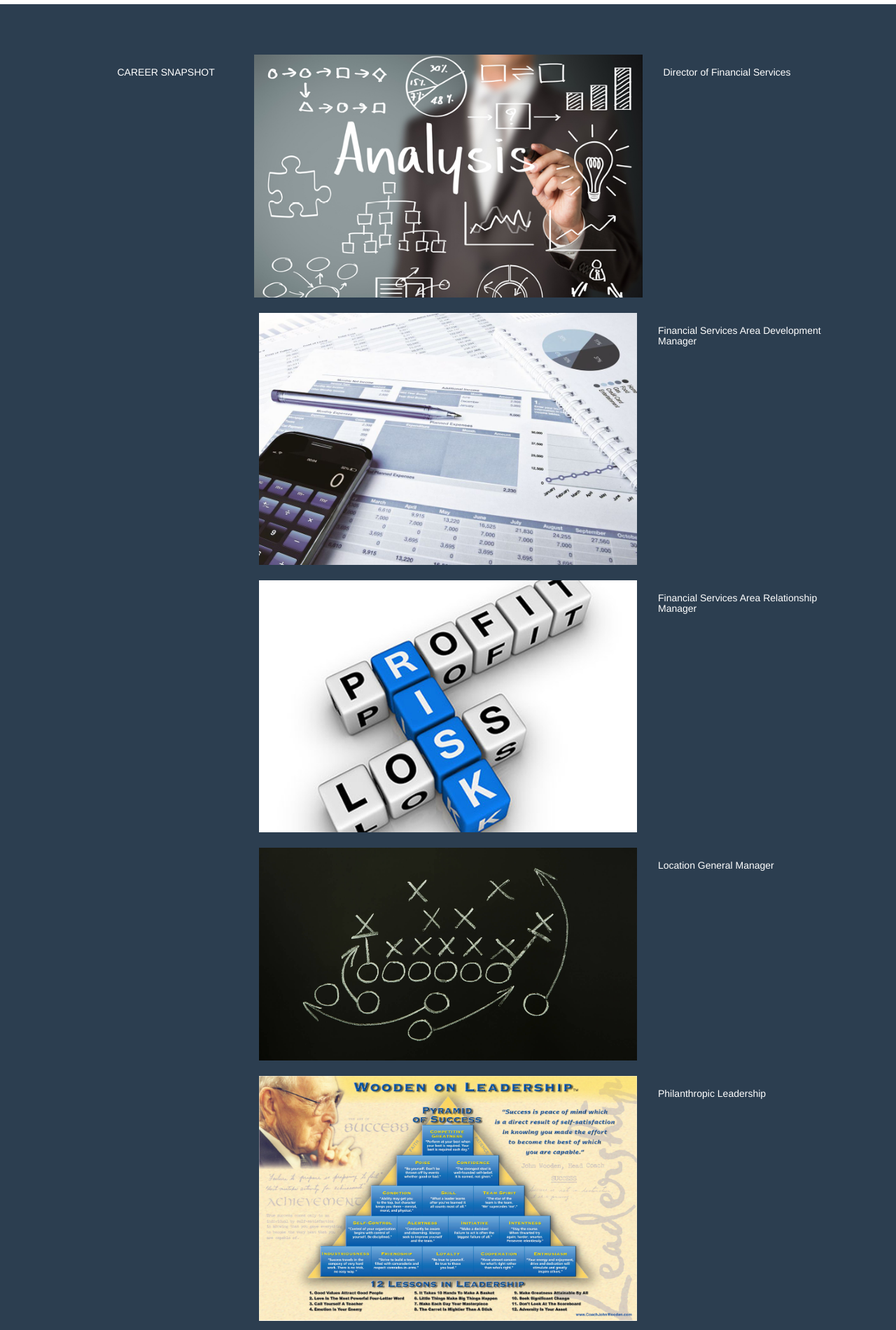
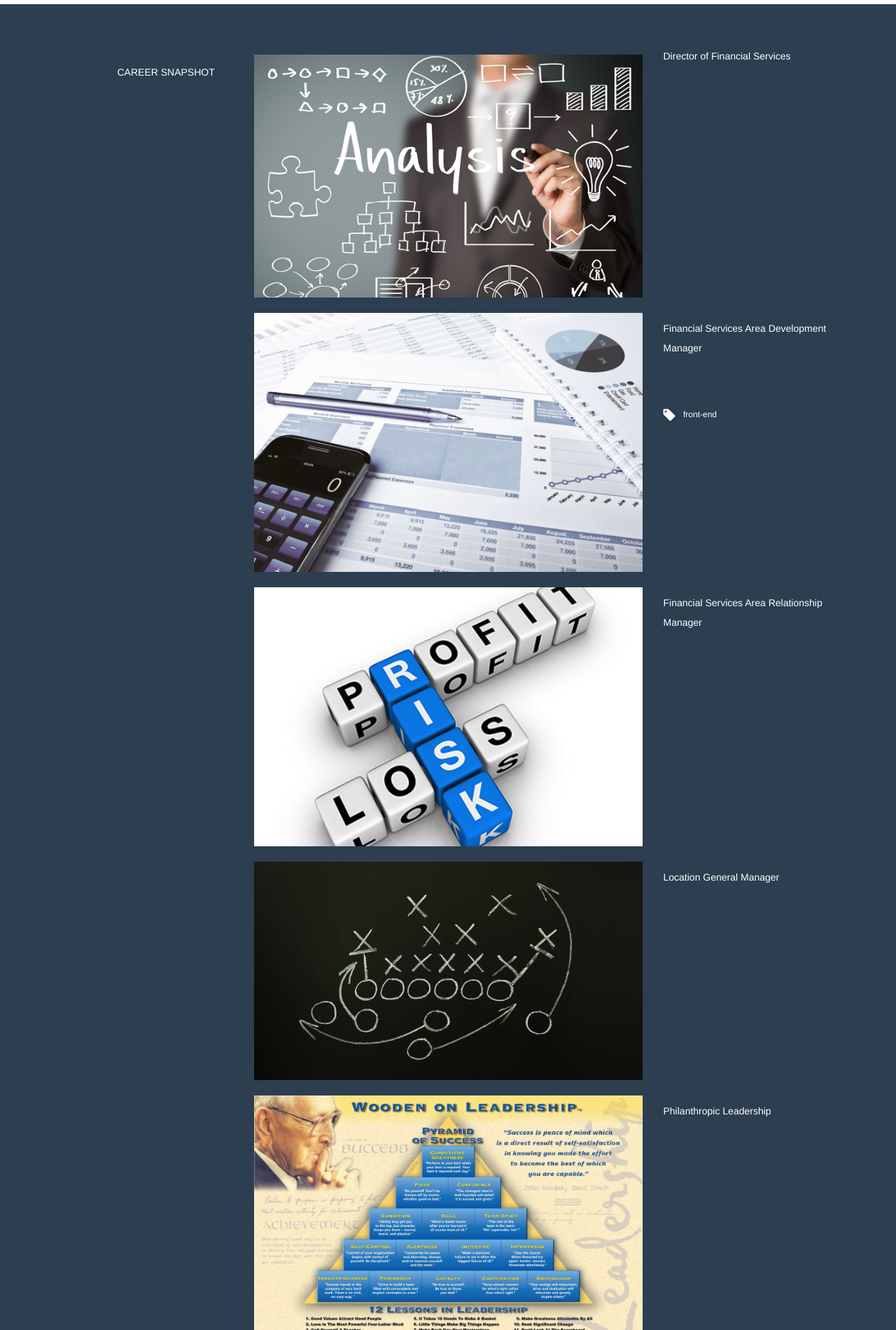
Before and after one commit to ljreader/Stephen-A-Reader, a plain HTML site: page index.html in a window 1280 px wide. Shown: the part 1260-3160 px from the top of the page at 70% size. Drawn offline with nearby package versions, Linux system fonts and the light colour scheme.

Commit message:
straightened portfolio pics

```diff
--- a/index.html
+++ b/index.html
@@ -107,58 +107,66 @@
 	<div id="portfolio">
 		<div class="container">
 			<div class="row">
+				<!-- Career Snapshot -->
 				<div class="col-lg-2 col-lg-offset-1"><br>
 					<h5>CAREER SNAPSHOT</h5>
 				</div>
 				<div class="col-lg-6">
 					<p><img class="img-responsive" src="assets\images\BusinessAnalysis.jpg" alt=""></p>
 				</div>
-				<div class="col-lg-3"><br>
-					<h5>Director of Financial Services</h5>
-					<p></p>
+				<div class="col-lg-3">
+					<p>Director of Financial Services</p>
+					<p><more><br/><br/>
+						<sm></sm></more>
+					</p>
 				</div>
-
-				<div id="treeTag"></div>
-				</div>
+				<!-- Financial Services Area Development Manager -->
 				<div class="col-lg-6 col-lg-offset-3">
 					<p><img class="img-responsive" src="assets\images\dataImage.jpg" alt=""></p>
 				</div>
 				<div class="col-lg-3"><br>
-					<h5>Financial Services Area Development Manager</h5>
-					<p></p>
+					<p>Financial Services Area Development Manager</p>
+					<p><more><br/><br/>
+						<sm><i class="icon-tag"></i> front-end</sm></more>
+					</p>
 				</div>
-
-				<div id="treeTag"></div>
+				<!-- Financial Services Area Relationship Manager -->
 				<div class="col-lg-6 col-lg-offset-3">
 					<p><img class="img-responsive" src="assets\images\riskProfitLoss.jpg" alt=""></p>
 				</div>
 				<div class="col-lg-3"><br>
-					<h5>Financial Services Area Relationship Manager</h5>
-					<p></p>
-
-				<div id="treeTag"></div>
+					<p>Financial Services Area Relationship Manager</p>
+					<p><more>
+						<br/><br/>
+						<sm></sm></more>
+					</p>
 				</div>
+				<!-- Location General Manager -->
 				<div class="col-lg-6 col-lg-offset-3">
 					<p><img class="img-responsive" src="assets\images\xoxo.jpg" alt=""></p>
 				</div>
 				<div class="col-lg-3"><br>
-					<h5>Location General Manager</h5>
-					<p></p>
+					<p>Location General Manager</p>
+					<p><more>
+						<br/><br/>
+						<sm></sm></more>
+					</p>
 				</div>
-
-				<div id="treeTag"></div>
+				<!-- Philanthropic Leadership -->
 				<div class="col-lg-6 col-lg-offset-3">
 					<p><img class="img-responsive" src="assets\images\wooden.jpg" alt=""></p>
 				</div>
 				<div class="col-lg-3"><br>
-					<h5>Philanthropic Leadership</h5>
-					<p></p>
+					<p>Philanthropic Leadership</p>
+					<p><more>
+						<br/><br/>
+					<sm></sm></more>
+					</p>
 				</div>
+				<!--/ Philanthropic Leadership -->
 			</div>
 		</div><!--/.container -->
 	</div><!--/ #interests -->
-
-
 
 	<!--SKILLS -->
 	<div id="skills">
```
